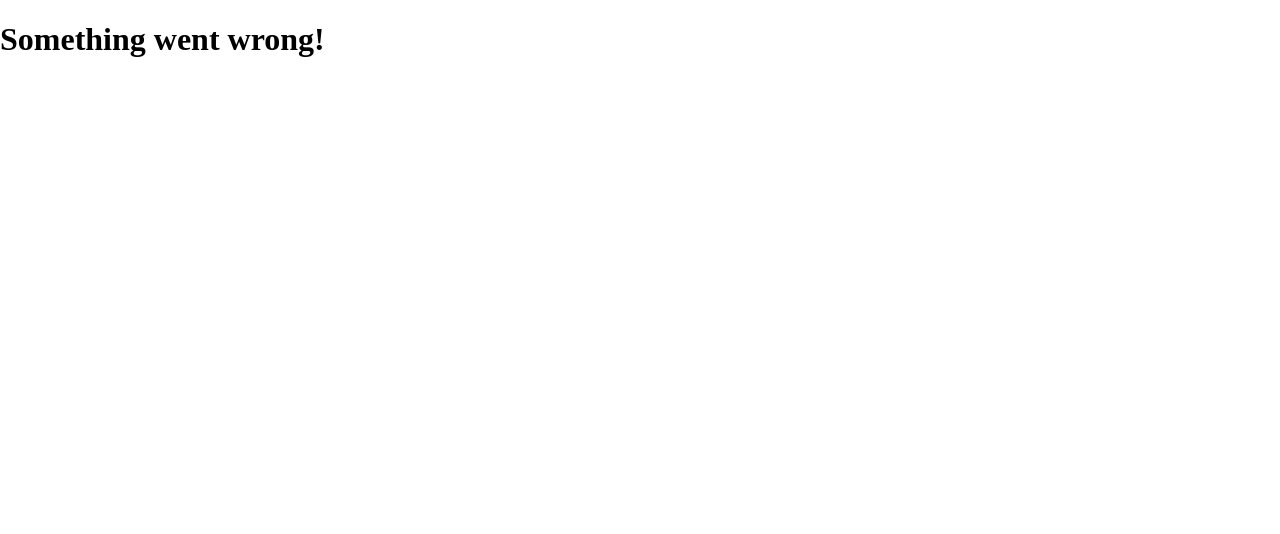
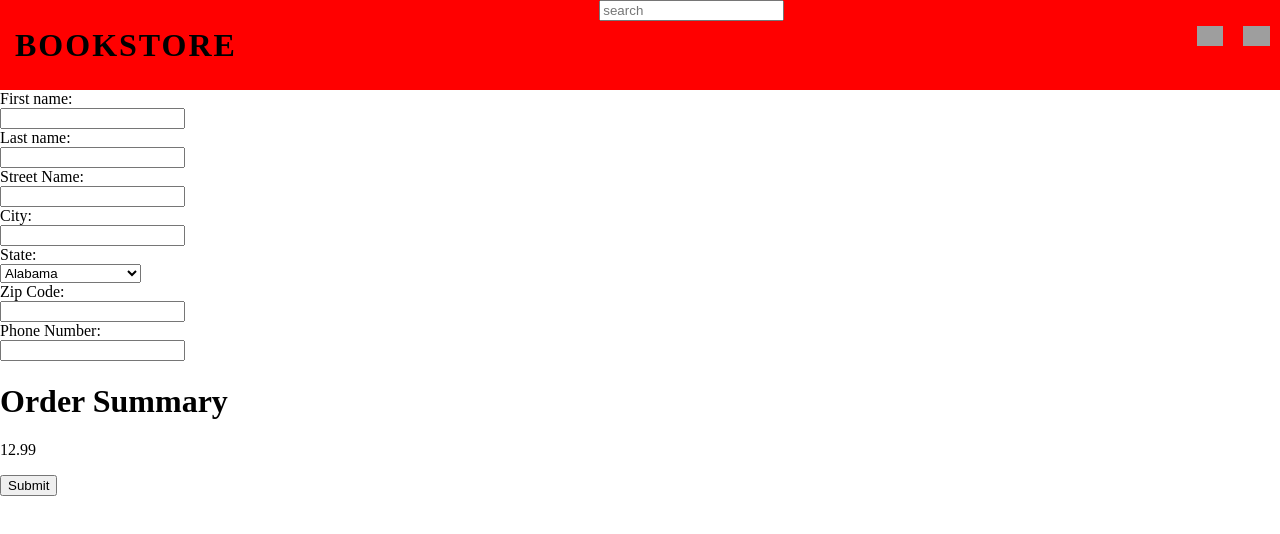
Before and after one commit to casespring/eBook-Store, a React (Vite) app in the folder frontend/my-bookstore-app/: page /checkout in a window 1280 px wide. Shown: the top 534 px of the page. Built offline with nearby package versions, Linux system fonts and the light colour scheme; data requests are answered from the project's data file; grey boxes are pictures that could not be loaded.

Commit message:
User is able to add item to cart and checkout

```diff
--- a/frontend/my-bookstore-app/db.json
+++ b/frontend/my-bookstore-app/db.json
@@ -66,11 +66,38 @@
   "order": [],
   "cart": [
     {
-      "image": "https://prodimage.images-bn.com/pimages/9781946260154_p0_v2_s192x300.jpg",
-      "title": "Wizard of Oz",
-      "author": "Jason James",
-      "price": 10,
+      "image": "https://prodimage.images-bn.com/pimages/9781946260130_p0_v2_s192x300.jpg",
+      "title": "Alice in Wonderland",
+      "author": "Lewis Carroll",
+      "price": 12.99,
       "state": true,
+      "id": 1
+    },
+    {
+      "image": "https://prodimage.images-bn.com/pimages/9781946260130_p0_v2_s192x300.jpg",
+      "title": "Alice in Wonderland",
+      "author": "Lewis Carroll",
+      "price": 12.99,
+      "state": true,
+      "id": 2
+    }
+  ],
+  "cart_total": [
+    {
+      "total": 12.99,
+      "id": 1
+    }
+  ],
+  "user_submitted_order": [
+    {
+      "fname": "11",
+      "lname": "11111",
+      "streetname": "111",
+      "city": "111",
+      "state": "IN",
+      "zipcode": "111",
+      "phonenumber": "11111111111111111",
+      "cartTotal": 12.99,
       "id": 1
     }
   ]
--- a/frontend/my-bookstore-app/src/App.jsx
+++ b/frontend/my-bookstore-app/src/App.jsx
@@ -4,12 +4,15 @@ import NavBar from "./components/NavBar";
 import "./App.css";
 
 function App() {
+
+  const [cartPrice, setCartPrice] = useState(0.00);
+
   return (
     <>
       <header className = "header">
         <NavBar />
           <div>
-            <Outlet />
+            <Outlet context={{ cartPrice, setCartPrice }}/>
           </div>
       </header>
     </>
--- a/frontend/my-bookstore-app/src/components/BookDetails.jsx
+++ b/frontend/my-bookstore-app/src/components/BookDetails.jsx
@@ -1,10 +1,14 @@
 import React, { useEffect, useState } from "react";
 import { useParams } from "react-router-dom";
 import ReviewSection  from "./ReviewSection";
+import { Outlet, useOutletContext } from "react-router-dom";
 
 function BookDetails() {
     const [books, setBooks] = useState([]);
     const [reviews, setReviews] = useState([]);
+    const [price, setPrice] = useState(0.00);
+
+    const {cartPrice, setCartPrice} = useOutletContext()
 
     const { id } = useParams();
     useEffect(() => {
@@ -23,7 +27,12 @@ function BookDetails() {
         })
     },[]);
     const renderReviews = reviews.map((review) => <ReviewSection review={review}/>);
+
+    // Updates cart and price onclick
     function handleClick() {
+        setCartPrice(prevCartPrice => prevCartPrice + books.price);
+        console.log(cartPrice);
+
         fetch("http://localhost:3000/cart", {
             method: 'POST',
             headers: {'Content-type': 'application/json'},
@@ -35,6 +44,16 @@ function BookDetails() {
                 state: true
             })
     })
+        fetch("http://localhost:3000/cart_total/1", {
+            method: "PATCH",
+            headers: {
+                Accept: "application/json",
+                "Content-Type": "application/json"
+            },
+            body: JSON.stringify({
+                total: cartPrice
+            })
+        });
     }
 
     return (
--- a/frontend/my-bookstore-app/src/components/Cart.jsx
+++ b/frontend/my-bookstore-app/src/components/Cart.jsx
@@ -1,11 +1,15 @@
 import React, { useState, useEffect } from 'react'
 import CartCard from './CartCard'
 import { useParams } from "react-router-dom";
+import { Outlet, useOutletContext } from "react-router-dom";
 
 function Cart() {
 
     const [cartItems, setCartItems] = useState([])
     const [isItemInCart, setIsItemInCart] = useState(false)
+    const [price, setPrice] = useState('')
+
+    const {cartPrice, setCartPrice} = useOutletContext()
 
     useEffect(() => {
         fetch("http://localhost:3000/cart")
@@ -15,6 +19,14 @@ function Cart() {
             console.log(data)
             console.log(data.state)
             setIsItemInCart(data.state)
+        })
+    },[]);
+    useEffect(() => {
+        fetch("http://localhost:3000/cart_total/1")
+            .then(r => r.json())
+            .then(data => {
+            setPrice(data.total)
+
         })
     },[]);
     console.log(isItemInCart)
@@ -27,6 +39,12 @@ function Cart() {
                     {renderCart}
                 </div>
                 <h1>Order Summary</h1>
+                <p>{price}</p>
+                <div>
+                    <a href="/checkout">
+                        <button>Checkout</button>
+                    </a>
+                </div>
             </div>
         </>
     )
--- /dev/null
+++ b/frontend/my-bookstore-app/src/components/Checkout.jsx
@@ -0,0 +1,137 @@
+import React, { useEffect, useState } from "react";
+
+function Checkout() {
+
+    const [cartTotal, setCartTotal] = useState([])
+    const [formData, setFormData] = useState({
+        fname: "",
+        lname: "",
+        streetname: "",
+        city: "",
+        state: "",
+        zipcode: "",
+        phonenumber: "",
+    });
+
+    useEffect(() => {
+        fetch(`http://localhost:3000/cart_total/1`)
+            .then(r => r.json())
+            .then(data => {
+                setCartTotal(data.total);
+            });
+    }, []);
+
+    const handleChange = (e) => {
+        const { name, value } = e.target;
+        setFormData(prevData => ({
+            ...prevData,
+            [name]: value,
+        }));
+    };
+
+    const handleSubmit = (e) => {
+        e.preventDefault();
+        // Perform the POST request with formData and cartTotal
+        fetch("http://localhost:3000/user_submitted_order", {
+            method: 'POST',
+            headers: {'Content-type': 'application/json'},
+            body: JSON.stringify({
+                ...formData,
+                cartTotal,
+            }),
+        })
+        .then(response => response.json())
+        .then(data => {
+            // Handle success response if needed
+            console.log("Order submitted successfully:", data);
+        })
+        .catch(error => {
+            // Handle error if needed
+            console.error("Error submitting order:", error);
+        });
+    };
+
+
+    return (
+        <div>
+            <form onSubmit={handleSubmit}>
+                <label htmlFor="fname">First name:</label><br />
+                <input type="text" id="fname" name="fname" value={formData.fname} onChange={handleChange}/><br />
+                <label htmlFor="lname">Last name:</label><br />
+                <input type="text" id="lname" name="lname" value={formData.lname} onChange={handleChange}/><br />
+                <label htmlFor="streetname">Street Name:</label><br />
+                <input type="text" id="streetname" name="streetname" value={formData.streetname} onChange={handleChange}/><br />
+                <label htmlFor="city">City:</label><br />
+                <input type="text" id="city" name="city" value={formData.city} onChange={handleChange}/><br />
+                <label htmlFor="city">State:</label><br />
+                <select value={formData.state} onChange={handleChange} name="state">
+                    <option value="AL">Alabama</option>
+                    <option value="AK">Alaska</option>
+                    <option value="AZ">Arizona</option>
+                    <option value="AR">Arkansas</option>
+                    <option value="CA">California</option>
+                    <option value="CO">Colorado</option>
+                    <option value="CT">Connecticut</option>
+                    <option value="DE">Delaware</option>
+                    <option value="DC">District Of Columbia</option>
+                    <option value="FL">Florida</option>
+                    <option value="GA">Georgia</option>
+                    <option value="HI">Hawaii</option>
+                    <option value="ID">Idaho</option>
+                    <option value="IL">Illinois</option>
+                    <option value="IN">Indiana</option>
+                    <option value="IA">Iowa</option>
+                    <option value="KS">Kansas</option>
+                    <option value="KY">Kentucky</option>
+                    <option value="LA">Louisiana</option>
+                    <option value="ME">Maine</option>
+                    <option value="MD">Maryland</option>
+                    <option value="MA">Massachusetts</option>
+                    <option value="MI">Michigan</option>
+                    <option value="MN">Minnesota</option>
+                    <option value="MS">Mississippi</option>
+                    <option value="MO">Missouri</option>
+                    <option value="MT">Montana</option>
+                    <option value="NE">Nebraska</option>
+                    <option value="NV">Nevada</option>
+                    <option value="NH">New Hampshire</option>
+                    <option value="NJ">New Jersey</option>
+                    <option value="NM">New Mexico</option>
+                    <option value="NY">New York</option>
+                    <option value="NC">North Carolina</option>
+                    <option value="ND">North Dakota</option>
+                    <option value="OH">Ohio</option>
+                    <option value="OK">Oklahoma</option>
+                    <option value="OR">Oregon</option>
+                    <option value="PA">Pennsylvania</option>
+                    <option value="RI">Rhode Island</option>
+                    <option value="SC">South Carolina</option>
+                    <option value="SD">South Dakota</option>
+                    <option value="TN">Tennessee</option>
+                    <option value="TX">Texas</option>
+                    <option value="UT">Utah</option>
+                    <option value="VT">Vermont</option>
+                    <option value="VA">Virginia</option>
+                    <option value="WA">Washington</option>
+                    <option value="WV">West Virginia</option>
+                    <option value="WI">Wisconsin</option>
+                    <option value="WY">Wyoming</option>
+                </select><br />
+                <label htmlFor="zipcode">Zip Code:</label><br />
+                <input type="text" id="zipcode" name="zipcode" value={formData.zipcode} onChange={handleChange}/><br />
+                <label htmlFor="phonenumber">Phone Number:</label><br />
+                <input type="text" id="phonenumber" name="phonenumber" value={formData.phonenumber} onChange={handleChange}/><br />
+                <div>
+                    <h1>Order Summary</h1>
+                    <p>{cartTotal}</p>
+                </div>
+
+
+                <input type="submit" value="Submit" />
+            </form>
+
+        </div>
+    );
+}
+
+export default Checkout;
--- a/frontend/my-bookstore-app/src/routes.jsx
+++ b/frontend/my-bookstore-app/src/routes.jsx
@@ -4,6 +4,7 @@ import Profile from "./components/Profile"
 import Cart from "./components/Cart"
 import Home from "./components/Home"
 import BookDetails from "./components/BookDetails"
+import Checkout from "./components/Checkout"
 
 const routes = [
     {
@@ -29,6 +30,10 @@ const routes = [
             {
                 path: "/book/:id",
                 element: <BookDetails />
+            },
+            {
+                path: "/checkout",
+                element: <Checkout />
             }
         ]
 }
```
